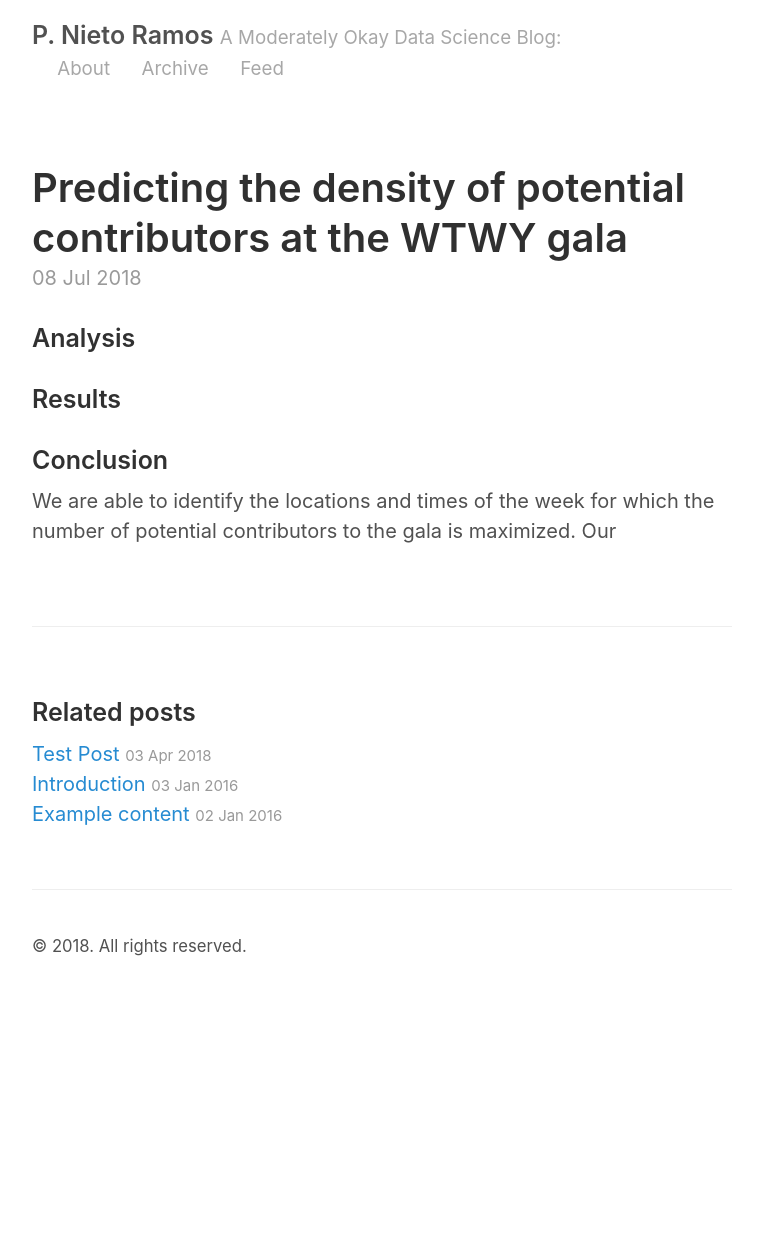
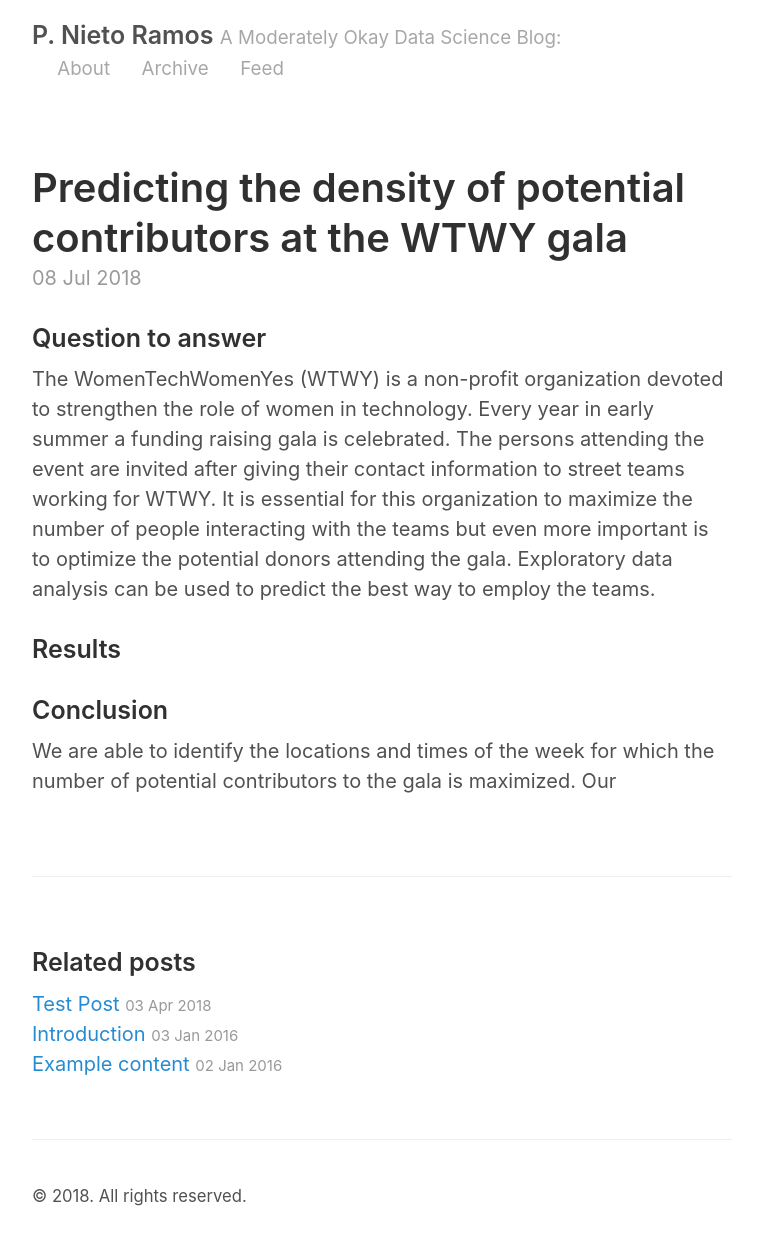
Before and after one commit to pnietoramos/pnietoramos.github.io, a Jekyll site: the page built from _posts/2018-07-08-project-benson.md, in a window 1280 px wide. Shown: the whole page, without its empty margins (258-1021 px from the left). Built offline with Jekyll 4.4.1, drawn with Linux system fonts in a browser that asks for light colours; before the commit the page ends 1000 px from its top, so only the background shows below that.

Commit message:
Introduction written

```diff
--- a/_posts/2018-07-08-project-benson.md
+++ b/_posts/2018-07-08-project-benson.md
@@ -2,8 +2,8 @@
 layout: post
 title: Predicting the density of potential contributors at the WTWY gala
 ---
-### Analysis
-
+### Question to answer
+The WomenTechWomenYes (WTWY) is a non-profit organization devoted to strengthen the role of women in technology. Every year in early summer a funding raising gala is celebrated. The persons attending the event are invited after giving their contact information to street teams working for WTWY. It is essential for this organization to maximize the number of people interacting with the teams but even more important is to optimize the potential donors attending the gala. Exploratory data analysis can be used to predict the best way to employ the teams.
 
 ### Results
 
```
